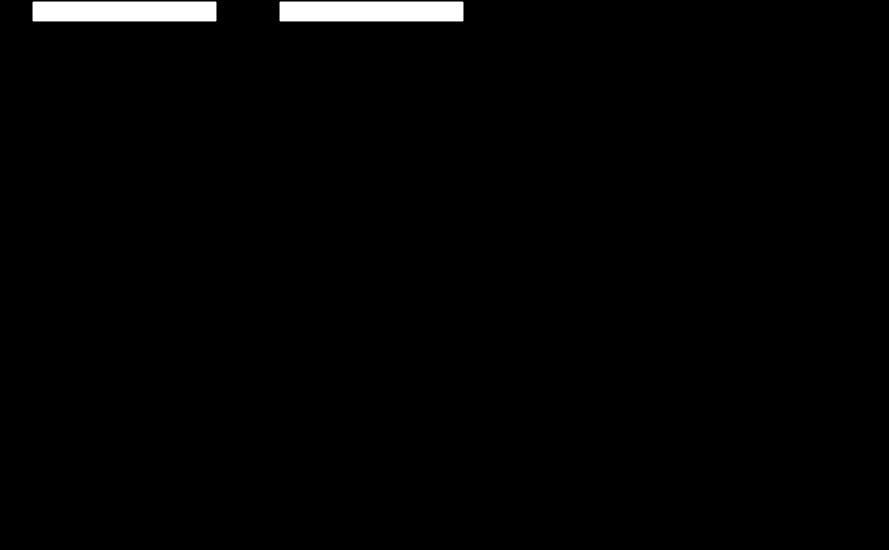
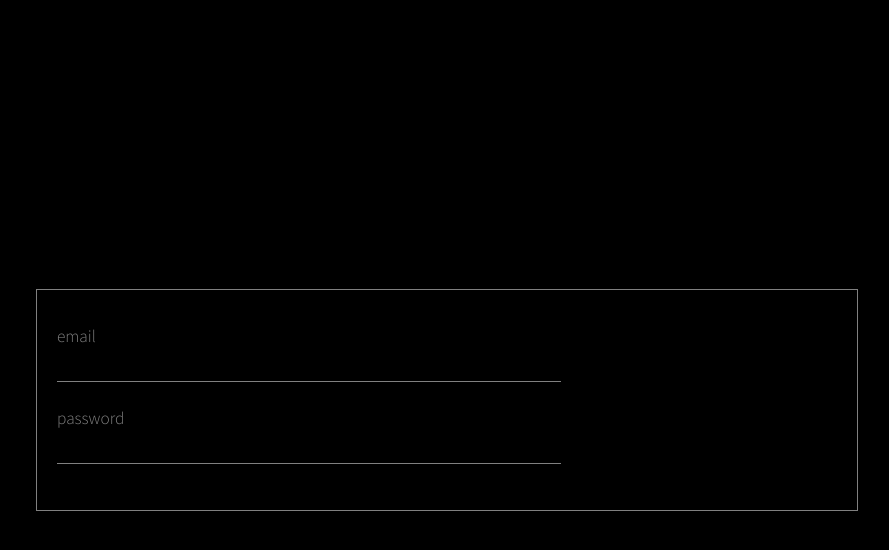
Before and after one commit to GabrielTakaki/e-commerce_TS, a React (Create React App) app in the folder client/: page /login in a window 1280 px wide. Shown: the top 550 px of the page, without its empty margins (4-893 px from the left). Built offline with nearby package versions, Linux system fonts and the light colour scheme.

Commit message:
inital styling to login page

```diff
--- a/client/src/screens/intials/Login.tsx
+++ b/client/src/screens/intials/Login.tsx
@@ -4,20 +4,22 @@ const Login: React.FC = () => {
   const [email, setEmail] = useState('');
   const [password, setPassword] = useState('');
   return (
-    <div>
-      <form>
-        <label htmlFor="email">
+    <div className="container-login">
+      <form className="login">
+        <label htmlFor="email" className="login__label">
           email
           <input
+            className="login__input"
             type="email"
             name="email"
             value={ email }
             onChange={ (e) => setEmail(e.target.value) }
           />
         </label>
-        <label htmlFor="password">
+        <label htmlFor="password" className="login__label">
           password
           <input
+            className="login__input"
             type="password"
             name="password"
             value={ password }
--- /dev/null
+++ b/client/src/styles/screens/_Login.scss
@@ -0,0 +1,43 @@
+.container-login {
+  display: flex;
+  height: 100vh;
+  flex-direction: column;
+  align-items: center;
+  justify-content: center;
+}
+
+.login {
+  width: 70%;
+  max-width: 800px;
+  height: 200px;
+  align-self: center;
+  border: 1px solid #fff;
+  opacity: 0.5;
+  padding: 10px;
+
+  &__label {
+    display: flex;
+    flex-direction: column;
+    margin: 10px;
+    width: 80%;
+    max-width: 500px;
+    font-size: calc(0.6em + 0.6vw);
+    color: white;
+    margin-top: 25px;
+  }
+
+  &__input {
+    background-color: transparent;
+    border: none;
+    height: 2rem;
+    width: 100%;
+    border-bottom: 1px solid #fff;
+  }
+}
+
+@media screen and (min-width: 750px) {
+  .login {
+    align-self: flex-start;
+    margin-left: 40px;
+  }
+}
--- a/client/src/styles/style.css
+++ b/client/src/styles/style.css
@@ -73,6 +73,67 @@
   }
 }
 
+.container-login {
+  display: -webkit-box;
+  display: -ms-flexbox;
+  display: flex;
+  height: 100vh;
+  -webkit-box-orient: vertical;
+  -webkit-box-direction: normal;
+      -ms-flex-direction: column;
+          flex-direction: column;
+  -webkit-box-align: center;
+      -ms-flex-align: center;
+          align-items: center;
+  -webkit-box-pack: center;
+      -ms-flex-pack: center;
+          justify-content: center;
+}
+
+.login {
+  width: 70%;
+  max-width: 800px;
+  height: 200px;
+  -ms-flex-item-align: center;
+      -ms-grid-row-align: center;
+      align-self: center;
+  border: 1px solid #fff;
+  opacity: 0.5;
+  padding: 10px;
+}
+
+.login__label {
+  display: -webkit-box;
+  display: -ms-flexbox;
+  display: flex;
+  -webkit-box-orient: vertical;
+  -webkit-box-direction: normal;
+      -ms-flex-direction: column;
+          flex-direction: column;
+  margin: 10px;
+  width: 80%;
+  max-width: 500px;
+  font-size: calc(0.6em + 0.6vw);
+  color: white;
+  margin-top: 25px;
+}
+
+.login__input {
+  background-color: transparent;
+  border: none;
+  height: 2rem;
+  width: 100%;
+  border-bottom: 1px solid #fff;
+}
+
+@media screen and (min-width: 750px) {
+  .login {
+    -ms-flex-item-align: start;
+        align-self: flex-start;
+    margin-left: 40px;
+  }
+}
+
 .header {
   position: fixed;
   top: 0;
--- a/client/src/styles/style.scss
+++ b/client/src/styles/style.scss
@@ -1,6 +1,7 @@
 @import url('https://fonts.googleapis.com/css2?family=Source+Sans+Pro:wght@300&display=swap');
 
 @import './screens/Home';
+@import './screens/Login';
 
 @import './components/Header';
 
```
Also changed, not shown: 1 other file (tests, documents, lock files or other folders).
